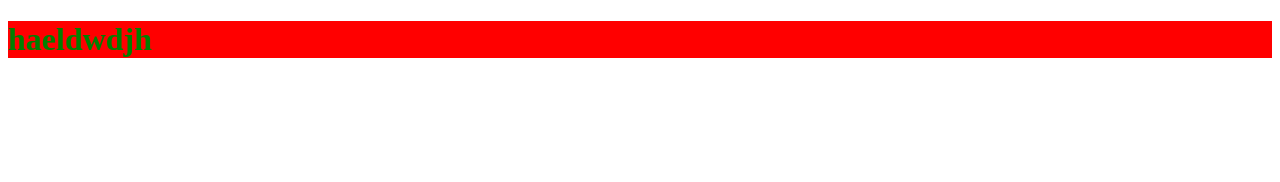
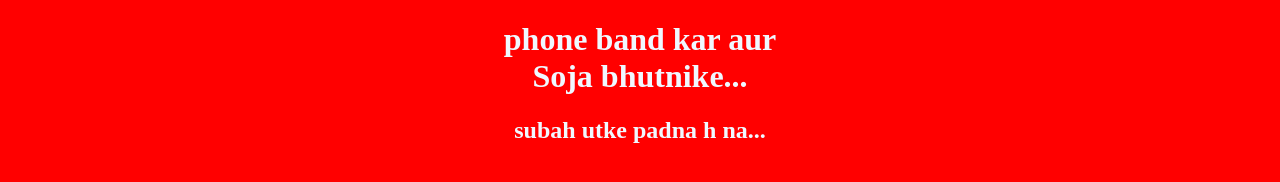
Before and after one commit to bishwas480kunal/Trail, a plain HTML site: page index.html in a window 1280 px wide. Drawn offline with Linux system fonts and the light colour scheme.

Commit message:
ersion 2: Trail

```diff
--- a/index.html
+++ b/index.html
@@ -3,11 +3,12 @@
 <head>
     <meta charset="UTF-8">
     <meta name="viewport" content="width=device-width, initial-scale=1.0">
-    <title>Document</title>
+    <title>baba ji ka thullu</title>
     <script src="script.js"></script>
     <link rel="stylesheet" href="script.css">
 </head>
 <body>
-    <h1>haeldwdjh</h1>
+    <h1>phone band kar aur <br> Soja bhutnike...</h1>
+    <h2>subah utke padna h na...</h2>
 </body>
 </html>
--- a/script.css
+++ b/script.css
@@ -1,4 +1,11 @@
-h1{
+body{
     background-color: red;
-    color: green;
 }
+h1,h2{
+    text-align: center;
+    color: aliceblue;
+}
+button{
+    display: block;
+    margin: 20px auto;
+}
--- a/script.js
+++ b/script.js
@@ -120,6 +120,6 @@
 // let colours = ["Green", "Yellow"];
 // colours.splice(1, 0, "Red", "Blue");
 
-let items = [1,2,3,4,5,6];
-let newarr = items.slice(1, 4);
-console.log(newarr);
+// let items = [1,2,3,4,5,6];
+// let newarr = items.slice(1, 4);
+// console.log(newarr);
```
